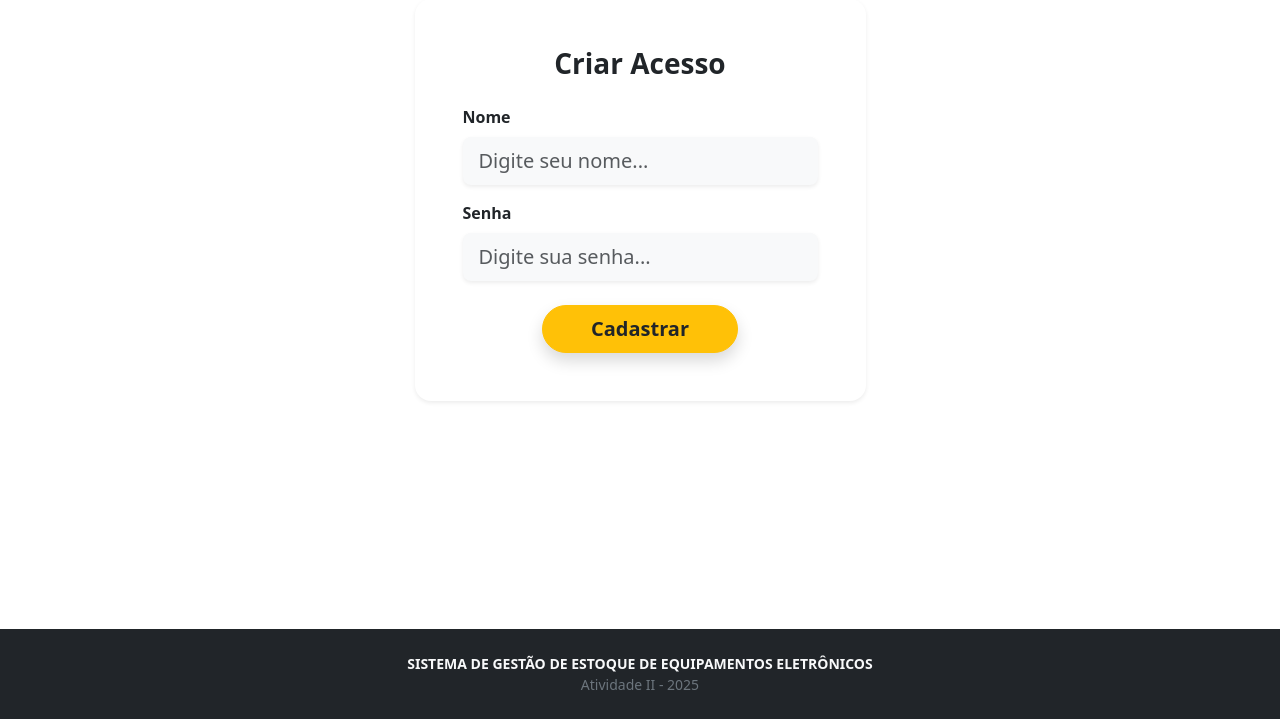
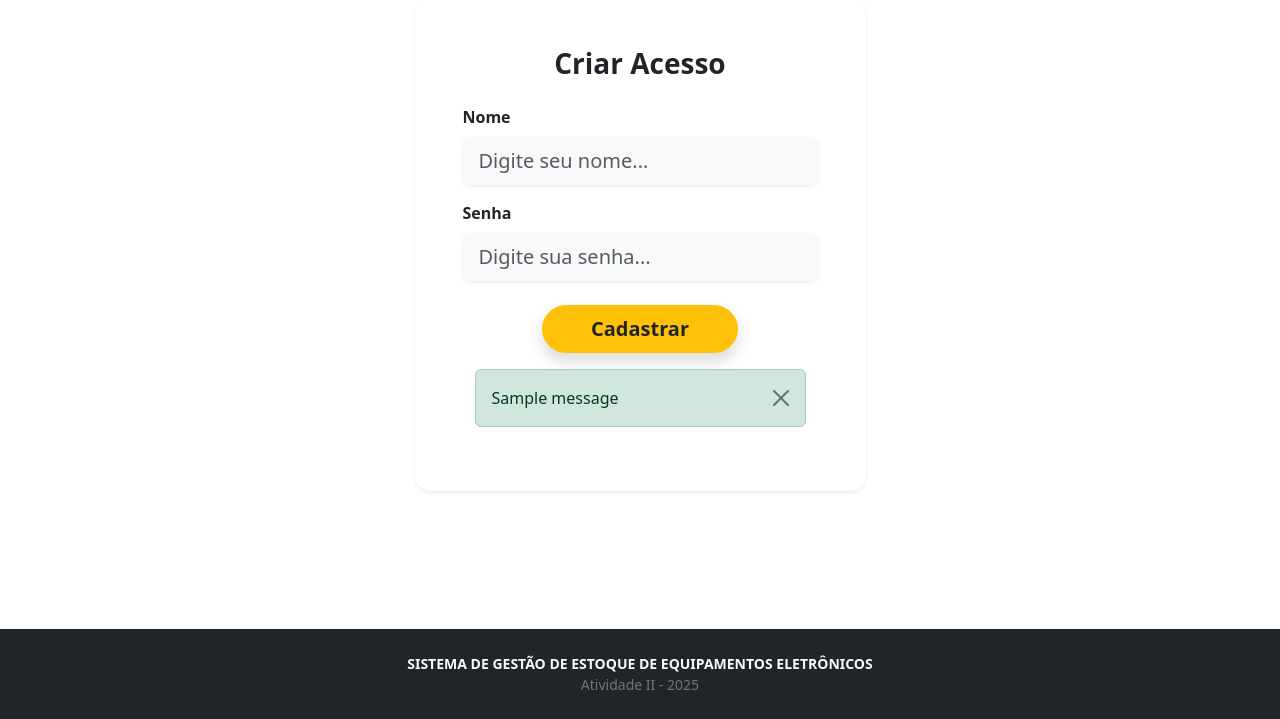
Before and after one commit to Matt-ags/simulado-saep-2, a Django app: page /cadastro/ in a window 1280 px wide. Shown: the part 81-800 px from the top of the page. Run offline with Django 5.2, Linux system fonts and the light colour scheme; tables that the repository leaves empty hold one stand-in row (values such as "Sample post"); one stand-in notice (Sample message) is shown.

Commit message:
- adiciona mensagens de "alerta" ao usar senha incorreta; - adiciona alerta de "usuário já existe".

```diff
--- a/usuario/templates/cadastro.html
+++ b/usuario/templates/cadastro.html
@@ -37,6 +37,17 @@
                             Cadastrar
                         </button>
                     </div>
+
+                    {% if messages %}
+                        <div class="container mt-3">
+                            {% for message in messages %}
+                                <div class="alert alert-{{ message.tags }} alert-dismissible fade show" role="alert">
+                                    {{ message }}
+                                    <button type="button" class="btn-close" data-bs-dismiss="alert"></button>
+                                </div>
+                            {% endfor %}
+                        </div>
+                    {% endif %}
                 </form>
 
             </div>
--- a/usuario/views.py
+++ b/usuario/views.py
@@ -3,6 +3,7 @@ from django.contrib.auth.models import User # na docs, mostra que já temos "cri
 from django.contrib.auth import authenticate, logout
 from django.contrib.auth import login as login_django
 from django.contrib.auth.decorators import login_required
+from django.contrib import messages
 from .models import *
 # Create your views here.
 def cadastro(request):
@@ -14,7 +15,8 @@ def cadastro(request):
         user = User.objects.filter(username=nome).first()
 
         if user:
-            return HttpResponse('Já existe um user com este codi!')
+            messages.error(request, "Já existe um usuário com este nick, experimente outro!")
+            return redirect('cadastro')
 
         user = User.objects.create_user(username=nome, password=senha)
         user.save()
@@ -38,7 +40,8 @@ def login(request):
             return HttpResponse("funcionou - pelo login")
 
         else:
-            return HttpResponse("noooo")
+            messages.error(request, "Usuário ou senha incorretos. Verifique as informações.")
+            return redirect('login')
 
 def logout_view(request):
     logout(request)
```
Also changed, not shown: usuario/templates/login.html (+13 -0 lines).
